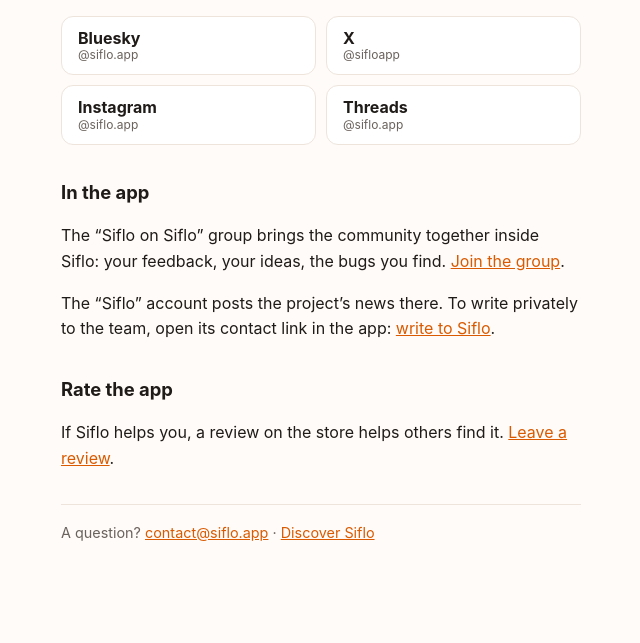
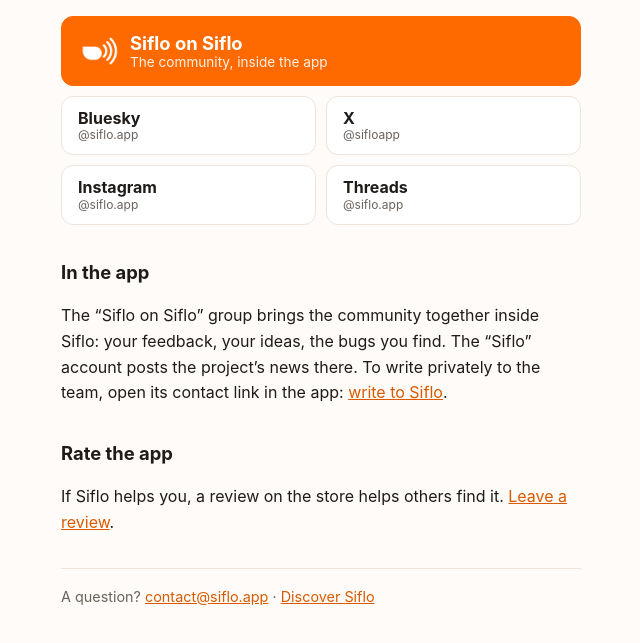
Before and after one commit to paulasquin/siflo-site, a plain HTML site: page suivre/index.html in a window 1280 px wide. Shown: the part 229-872 px from the top of the page, without its empty margins (319-959 px from the left). Before the commit the page ends 851 px from the top, so only its background shows below. Drawn offline with Linux system fonts and the light colour scheme.

Commit message:
Follow page: the community group first (#73)
Co-Authored-By: Claude Opus 5.5 <noreply@anthropic.com>

```diff
--- a/css/link.css
+++ b/css/link.css
@@ -74,3 +74,7 @@ button.store { font: inherit; color: inherit; cursor: pointer; text-align: left;
 .follow h2 { font-size: 1.15em; margin: 1.8em 0 .3em; }
 .follow .links { display: grid; grid-template-columns: repeat(auto-fill, minmax(200px, 1fr)); gap: 10px; margin-top: 1.2em; }
 .follow .links .store { padding: 12px 16px; }
+.follow .links .community-box { grid-column: 1 / -1; background: #ff6a00; border-color: #ff6a00; color: #fff; padding: 14px 18px; }
+.follow .community-box img { width: 40px; height: 40px; border-radius: 10px; flex: none; }
+.follow .community-box b { font-size: 1.15em; }
+.follow .community-box small { color: rgba(255, 255, 255, .9); font-size: .85em; }
--- a/suivre/index.html
+++ b/suivre/index.html
@@ -5,7 +5,7 @@
 <meta name="viewport" content="width=device-width, initial-scale=1">
 <meta name="referrer" content="no-referrer">
 <title>Suivre Siflo</title>
-<meta name="description" content="Siflo sur Bluesky, X, Instagram et Threads, le groupe de la communauté dans l’application et un avis sur les stores.">
+<meta name="description" content="Le groupe de la communauté dans l’application, Siflo sur Bluesky, X, Instagram et Threads, et un avis sur les stores.">
 <link rel="canonical" href="https://siflo.app/suivre/">
 <link rel="icon" href="../assets/icon.png">
 <link rel="stylesheet" href="../css/link.css">
@@ -22,14 +22,14 @@
 <h1>Suivre Siflo</h1>
 <p class="lead">Les nouveautés, les conseils de sortie et les coulisses de l’application, sur le réseau que vous préférez.</p>
 <div class="links">
+  <a class="store community-box" href="../salut/"><img src="../assets/icon.png" alt=""><span><b>Siflo sur Siflo</b><small>La communauté, dans l’application</small></span></a>
   <a class="store" href="https://bsky.app/profile/siflo.app"><span><b>Bluesky</b><small>@siflo.app</small></span></a>
   <a class="store" href="https://x.com/sifloapp"><span><b>X</b><small>@sifloapp</small></span></a>
   <a class="store" href="https://www.instagram.com/siflo.app/"><span><b>Instagram</b><small>@siflo.app</small></span></a>
   <a class="store" href="https://www.threads.com/@siflo.app"><span><b>Threads</b><small>@siflo.app</small></span></a>
 </div>
 <h2>Dans l’application</h2>
-<p>Le groupe «&nbsp;Siflo sur Siflo&nbsp;» réunit la communauté dans Siflo même&nbsp;: vos retours, vos idées, les bugs que vous trouvez. <a href="../salut/">Rejoindre le groupe</a>.</p>
-<p>Le compte «&nbsp;Siflo&nbsp;» y publie les nouvelles du projet. Pour écrire en privé à l’équipe, ouvrez son lien de contact dans l’application&nbsp;: <a href="https://siflo.app/c#AeqqeMFwb0ig-yXlCphBphhPY2faWK2VcSgTaZUtqikbWShQHIsiKFtAHoOoFbmVA7m5L_QV1GGDxUccyZL8tKASU2lmbG8gwrcgc2lmbG8uYXBwAQ">écrire à Siflo</a>.</p>
+<p>Le groupe «&nbsp;Siflo sur Siflo&nbsp;» réunit la communauté dans Siflo même&nbsp;: vos retours, vos idées, les bugs que vous trouvez. Le compte «&nbsp;Siflo&nbsp;» y publie les nouvelles du projet. Pour écrire en privé à l’équipe, ouvrez son lien de contact dans l’application&nbsp;: <a href="https://siflo.app/c#AeqqeMFwb0ig-yXlCphBphhPY2faWK2VcSgTaZUtqikbWShQHIsiKFtAHoOoFbmVA7m5L_QV1GGDxUccyZL8tKASU2lmbG8gwrcgc2lmbG8uYXBwAQ">écrire à Siflo</a>.</p>
 <h2>Donner votre avis</h2>
 <p>Si Siflo vous rend service, un avis sur le store aide d’autres pratiquants à la trouver. <a href="../avis/">Laisser un avis</a>.</p>
 <p class="note">Une question&nbsp;? <a href="mailto:contact@siflo.app">contact@siflo.app</a> · <a href="../">Découvrir Siflo</a></p>
@@ -39,14 +39,14 @@
 <h1>Follow Siflo</h1>
 <p class="lead">News, outdoor tips and the making of the app, on the network you prefer.</p>
 <div class="links">
+  <a class="store community-box" href="../hello/"><img src="../assets/icon.png" alt=""><span><b>Siflo on Siflo</b><small>The community, inside the app</small></span></a>
   <a class="store" href="https://bsky.app/profile/siflo.app"><span><b>Bluesky</b><small>@siflo.app</small></span></a>
   <a class="store" href="https://x.com/sifloapp"><span><b>X</b><small>@sifloapp</small></span></a>
   <a class="store" href="https://www.instagram.com/siflo.app/"><span><b>Instagram</b><small>@siflo.app</small></span></a>
   <a class="store" href="https://www.threads.com/@siflo.app"><span><b>Threads</b><small>@siflo.app</small></span></a>
 </div>
 <h2>In the app</h2>
-<p>The “Siflo on Siflo” group brings the community together inside Siflo: your feedback, your ideas, the bugs you find. <a href="../hello/">Join the group</a>.</p>
-<p>The “Siflo” account posts the project’s news there. To write privately to the team, open its contact link in the app: <a href="https://siflo.app/c#AeqqeMFwb0ig-yXlCphBphhPY2faWK2VcSgTaZUtqikbWShQHIsiKFtAHoOoFbmVA7m5L_QV1GGDxUccyZL8tKASU2lmbG8gwrcgc2lmbG8uYXBwAQ">write to Siflo</a>.</p>
+<p>The “Siflo on Siflo” group brings the community together inside Siflo: your feedback, your ideas, the bugs you find. The “Siflo” account posts the project’s news there. To write privately to the team, open its contact link in the app: <a href="https://siflo.app/c#AeqqeMFwb0ig-yXlCphBphhPY2faWK2VcSgTaZUtqikbWShQHIsiKFtAHoOoFbmVA7m5L_QV1GGDxUccyZL8tKASU2lmbG8gwrcgc2lmbG8uYXBwAQ">write to Siflo</a>.</p>
 <h2>Rate the app</h2>
 <p>If Siflo helps you, a review on the store helps others find it. <a href="../avis/">Leave a review</a>.</p>
 <p class="note">A question? <a href="mailto:contact@siflo.app">contact@siflo.app</a> · <a href="../">Discover Siflo</a></p>
```
